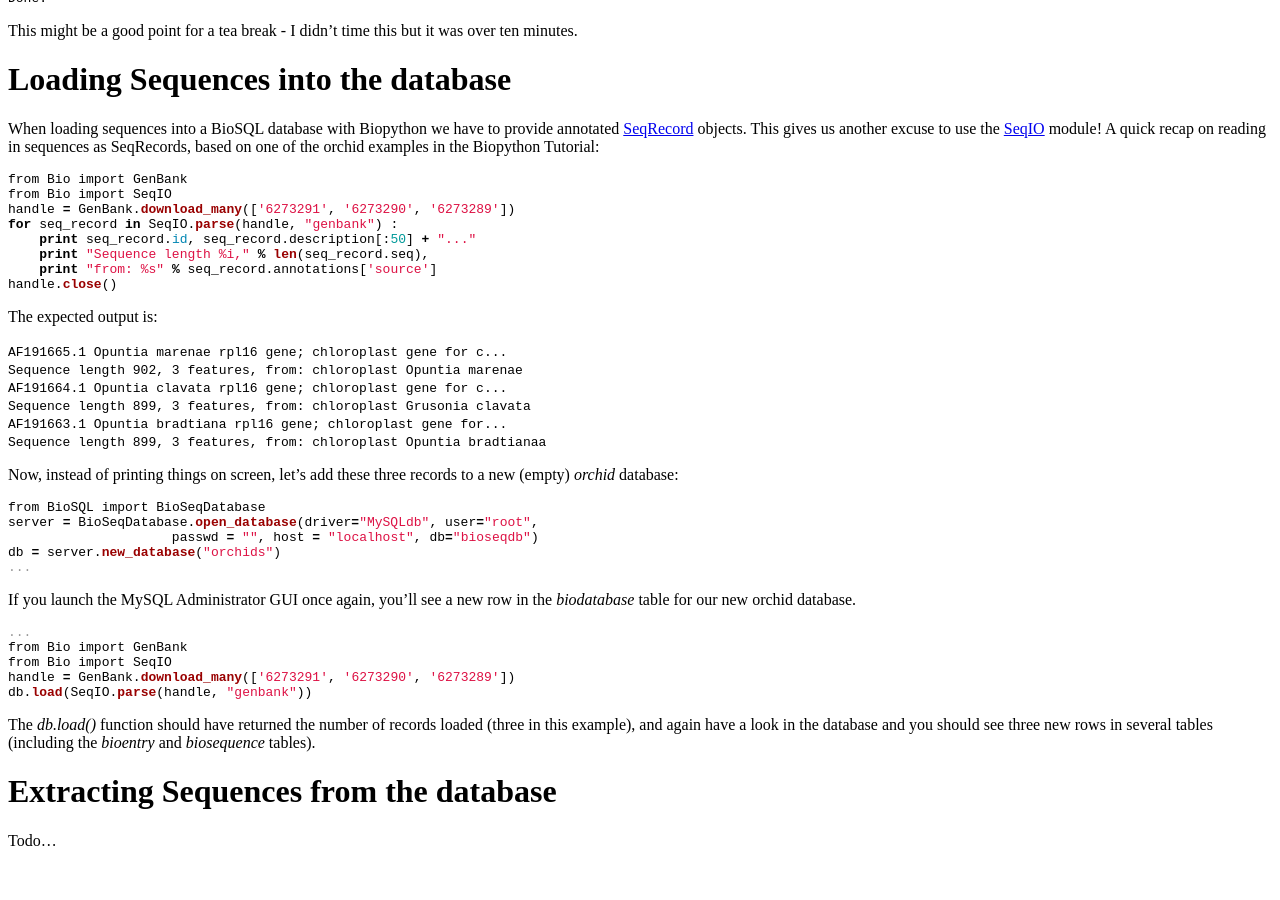
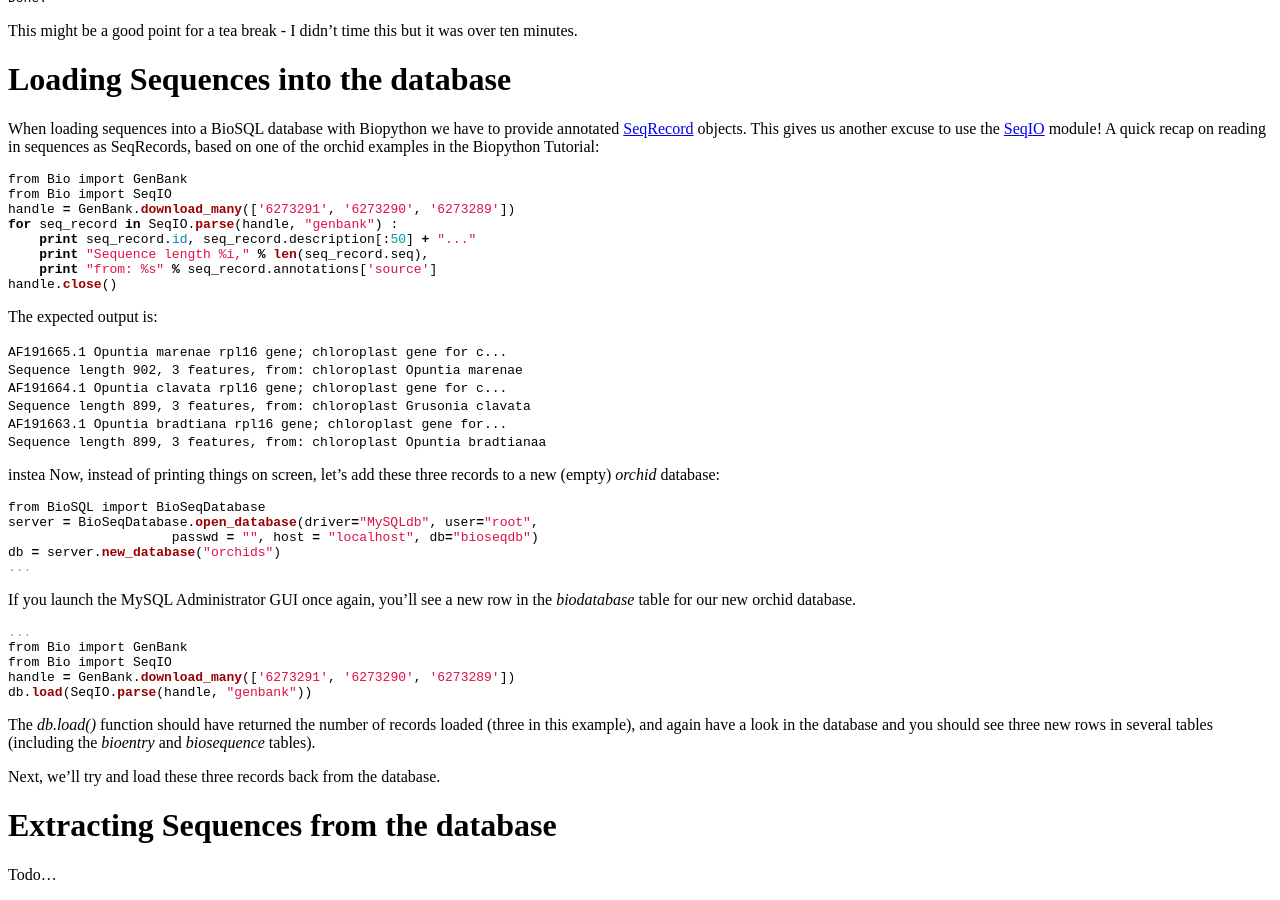
Before and after one commit to biopython/biopython.github.io, a Jekyll site: the page built from wiki/BioSQL.md, in a window 1280 px wide and 900 px high, scrolled down 1693 px. Built offline with Jekyll 4.4.1, drawn with Linux system fonts in a browser that asks for light colours; before the commit the page ends 2559 px from its top, so only the background shows below that.

Commit message:
linking text

````diff
--- a/wiki/BioSQL.md
+++ b/wiki/BioSQL.md
@@ -171,8 +171,8 @@ The expected output is:
 `AF191663.1 Opuntia bradtiana rpl16 gene; chloroplast gene for...`
 `Sequence length 899, 3 features, from: chloroplast Opuntia bradtianaa`
 
-Now, instead of printing things on screen, let's add these three records
-to a new (empty) *orchid* database:
+instea Now, instead of printing things on screen, let's add these three
+records to a new (empty) *orchid* database:
 
 ``` python
 from BioSQL import BioSeqDatabase
@@ -198,6 +198,8 @@ loaded (three in this example), and again have a look in the database
 and you should see three new rows in several tables (including the
 *bioentry* and *biosequence* tables).
 
+Next, we'll try and load these three records back from the database.
+
 Extracting Sequences from the database
 ======================================
 
````
Also changed, not shown: 1 other file.
